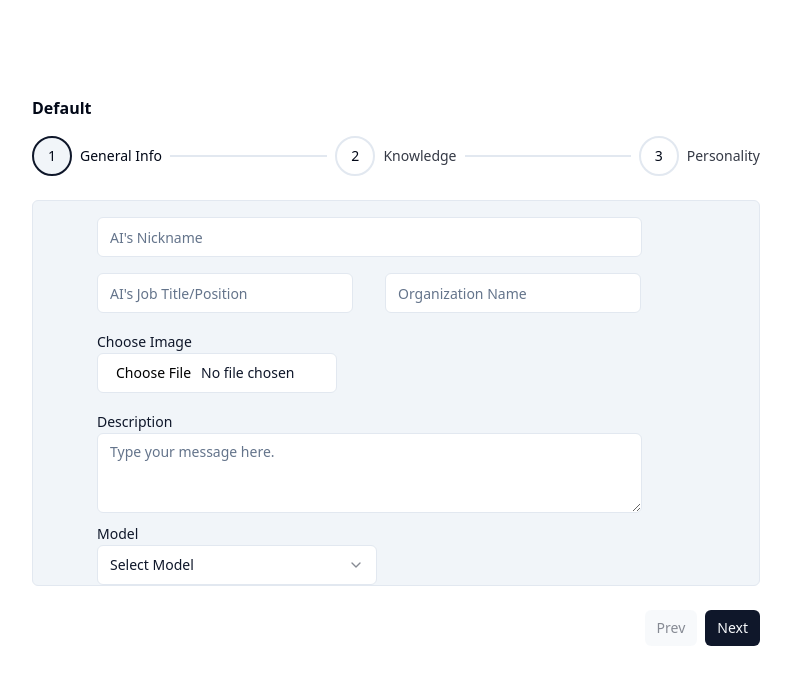
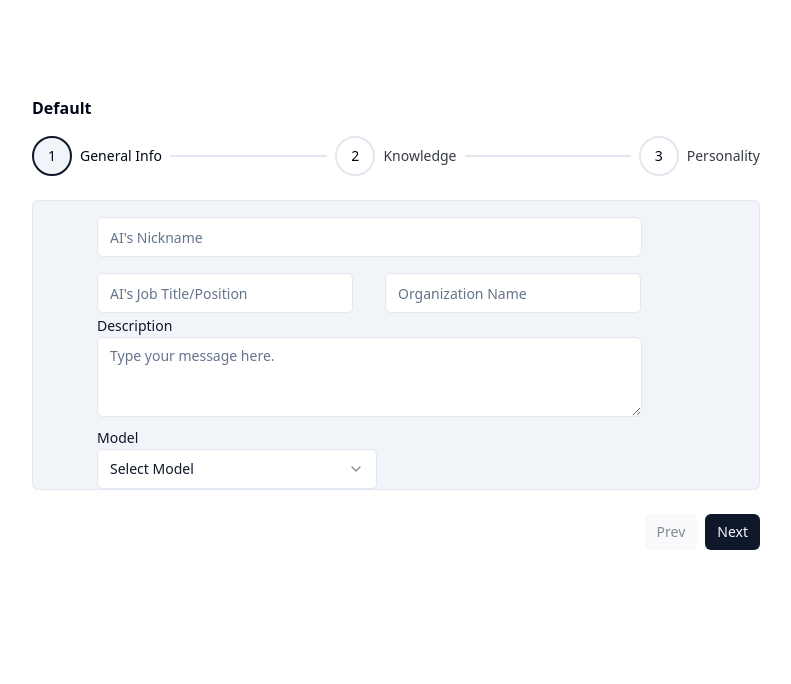
Before and after one commit to jashwanth0712/ChatBot-VertexAI, a React (Vite) app in the folder client/: page / in a window 1280 px wide. Shown: the top 684 px of the page, without its empty margins (244-1035 px from the left). Built offline with nearby package versions, Linux system fonts and the light colour scheme.

Commit message:
Added GenInfo Knowledge pages

```diff
--- a/client/src/Admin/personality.jsx
+++ b/client/src/Admin/personality.jsx
@@ -2,6 +2,7 @@ import Input from "@/components/ui/input.jsx"
 import { Label } from "@/components/ui/label"
 import { SelectScrollable } from "@/components/ui/selectscrollable";
 import { Textarea } from "@/components/ui/textarea"
+import { Switch } from "@/components/ui/switch"
 
 
 export default function Personality() {
@@ -18,10 +19,6 @@ export default function Personality() {
                     <Input type="name" placeholder="Organization Name" />
                 </div>
             </div>
-        <div className="w-60 mx-16 my-4">
-            <Label htmlFor="picture">Choose Image</Label>
-            <Input id="picture" type="file" />
-        </div>
             <div className="w-9/12 mx-16 pt-0">
                 <Label htmlFor="text">Description</Label>
                 <Textarea placeholder="Type your message here." />
```
Lines whose indentation alone changed are shown as unchanged.
